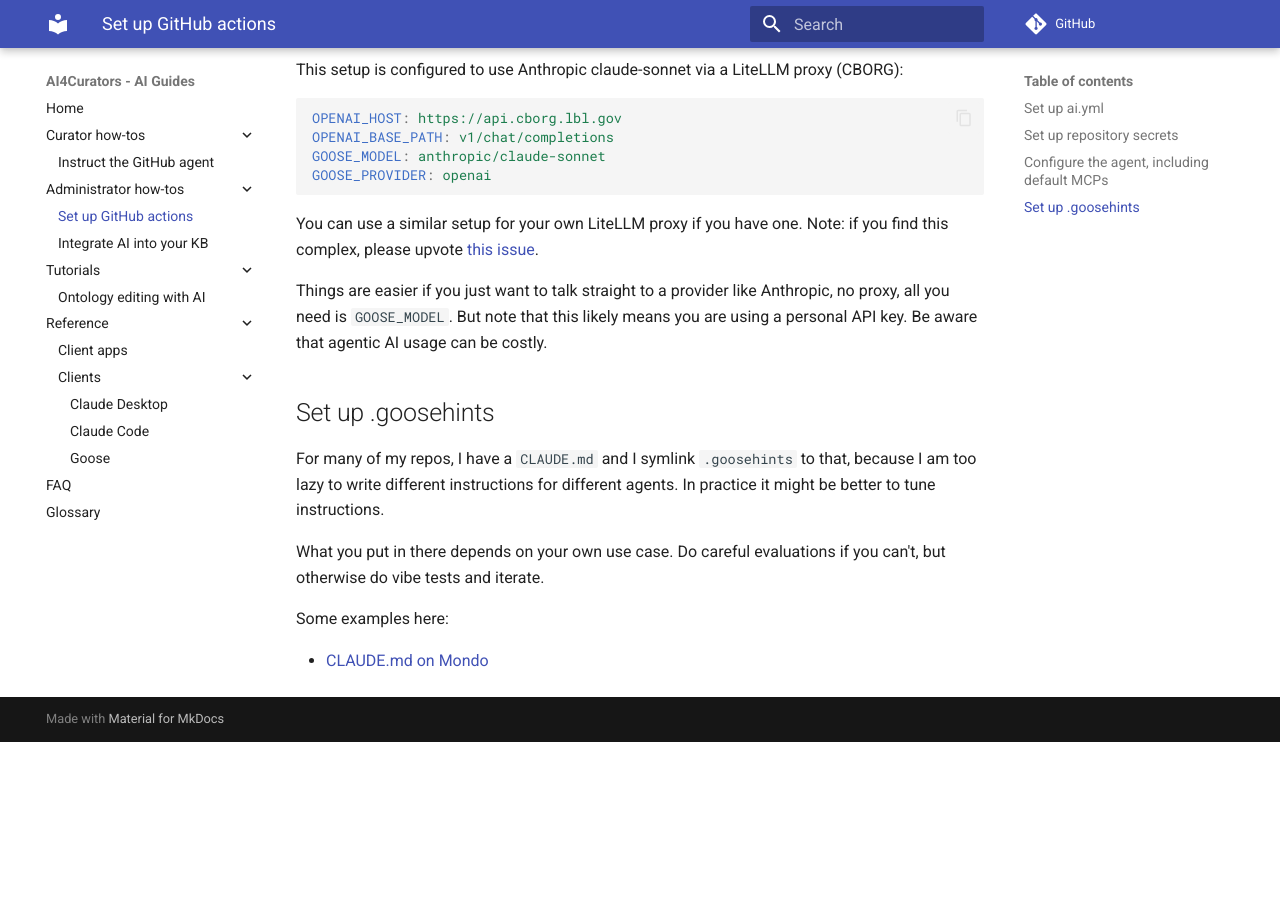
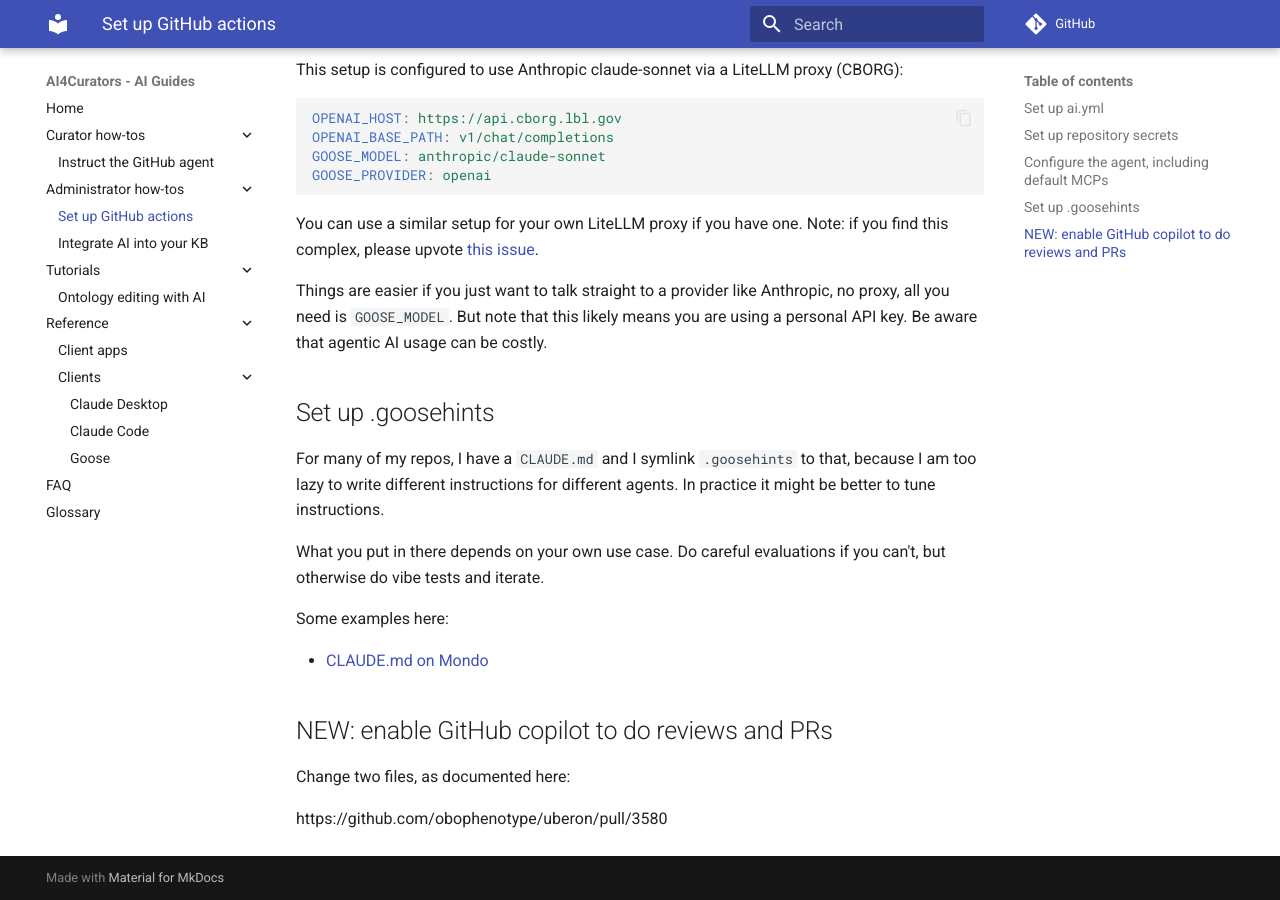
Before and after one commit to ai4curation/aidocs, an MkDocs documentation site: the page built from docs/how-tos/set-up-github-actions.md, in a window 1280 px wide and 900 px high, scrolled down 3375 px. Built offline with MkDocs 1.6.1 and Material for MkDocs 9.7.7, drawn with Linux system fonts in a browser that asks for light colours; comment, search, counter and statistics services are not loaded; before the commit the page ends 4117 px from its top, so only the background shows below that.

Commit message:
Update set-up-github-actions.md
See #3

```diff
--- a/docs/how-tos/set-up-github-actions.md
+++ b/docs/how-tos/set-up-github-actions.md
@@ -184,3 +184,10 @@
 Some examples here:
 
 - [CLAUDE.md on Mondo](https://github.com/monarch-initiative/mondo/blob/master/CLAUDE.md)
+
+
+## NEW: enable GitHub copilot to do reviews and PRs
+
+Change two files, as documented here:
+
+https://github.com/obophenotype/uberon/pull/3580
```
